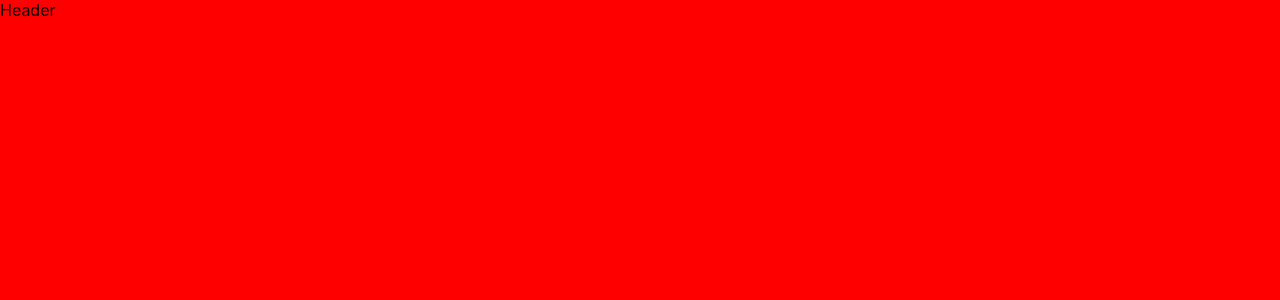
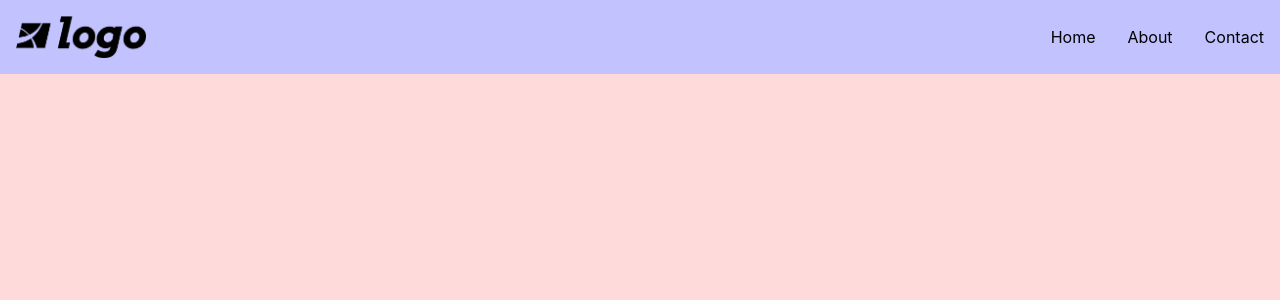
Before and after one commit to siemenjm/nextjs-marketing-site, a Next.js app: page / in a window 1280 px wide. Shown: the top 300 px of the page. Built offline with nearby package versions, Linux system fonts and the light colour scheme.

Commit message:
Add basic css styles to Header

```diff
--- a/components/Header.jsx
+++ b/components/Header.jsx
@@ -1,7 +1,30 @@
-
+import Image from "next/image";
+import Link from "next/link";
+import siteLogo from '../public/images/generic_logo.png';
+import style from '../styles/Header.module.css';
 
 export default function Header() {
     return (
-        <div>Header</div>
+        <div className={style.header}>
+            <Image
+                priority
+                src={siteLogo}
+                alt='site logo'
+                width={130}
+            />
+            <nav>
+                <ul className={style.navList}>
+                    <li>
+                        <Link href='/'>Home</Link>
+                    </li>
+                    <li>
+                        <Link href='/about'>About</Link>
+                    </li>
+                    <li>
+                        <Link href='/contact'>Contact</Link>
+                    </li>
+                </ul>
+            </nav>
+        </div>
     )
 }
--- /dev/null
+++ b/styles/Header.module.css
@@ -0,0 +1,15 @@
+.header {
+    background-color: rgb(194, 194, 255);
+    display: flex;
+    justify-content: space-between;
+    align-items: center;
+    padding: 1rem;
+}
+
+.navList {
+    list-style: none;
+    display: flex;
+    margin: 0;
+    padding: 0;
+    gap: 2rem;
+}
--- a/styles/globals.css
+++ b/styles/globals.css
@@ -13,6 +13,8 @@ a {
 
 * {
   box-sizing: border-box;
+  padding: 0;
+  margin: 0;
 }
 
 #__next > div {
@@ -21,7 +23,7 @@ a {
 }
 
 main {
-    background-color: red;
+    background-color: rgb(255, 218, 218);
     width: 100%;
     max-width: 1440px;
     min-height: 100vh;
```
Also changed, not shown: public/images/generic_logo.png (added).
